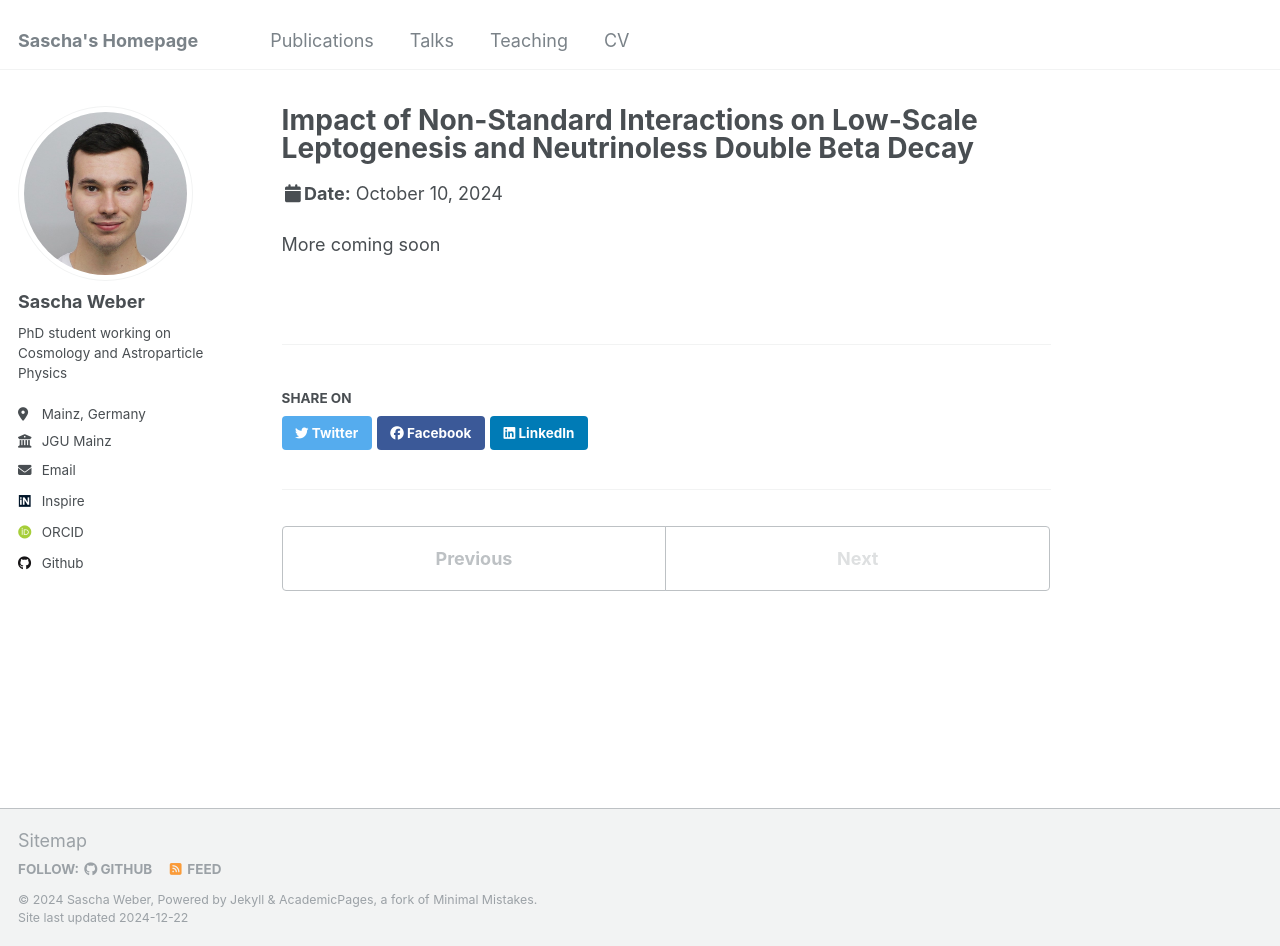
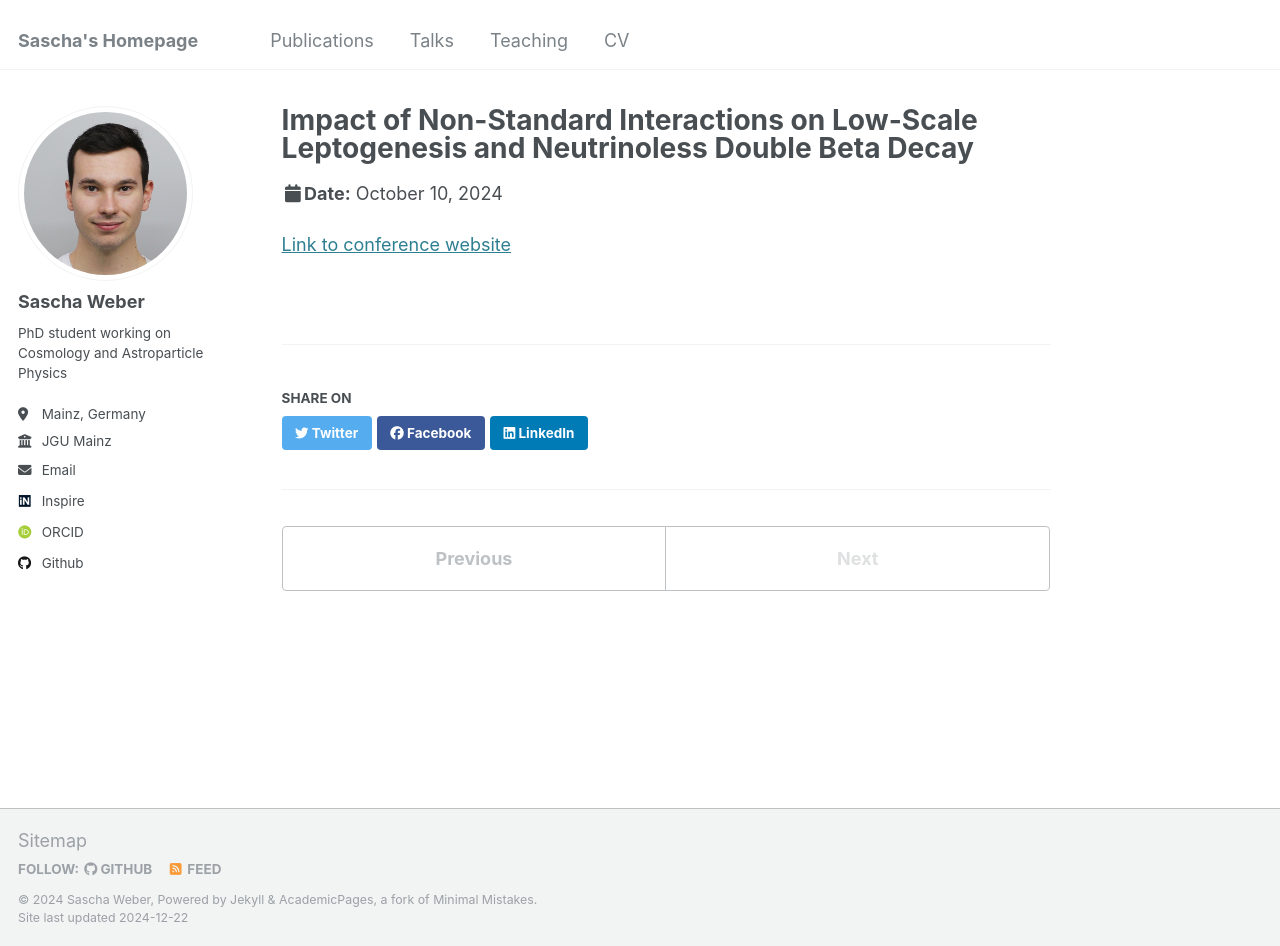
Before and after one commit to sweber31/sweber31.github.io, a Jekyll site: the page built from _talks/2024-10-10-blv.md, in a window 1280 px wide and 946 px high. Built offline with Jekyll 4.4.1, drawn with Linux system fonts in a browser that asks for light colours; some web fonts are replaced.

Commit message:
Update 2024-10-10-blv.md

```diff
--- a/_talks/2024-10-10-blv.md
+++ b/_talks/2024-10-10-blv.md
@@ -1,11 +1,11 @@
 ---
 title: "Impact of Non-Standard Interactions on Low-Scale Leptogenesis and Neutrinoless Double Beta Decay"
 collection: talks
-type: "Talk"
+type: "Plenary Talk"
 permalink: /talks/2024-10-10-blv
 venue: "KIT"
 date: 2024-10-10
 location: "Karlsruhe, Germany"
 ---
 
-More coming soon
+[Link to conference website](https://indico.scc.kit.edu/event/4294/contributions/17015/)
```
